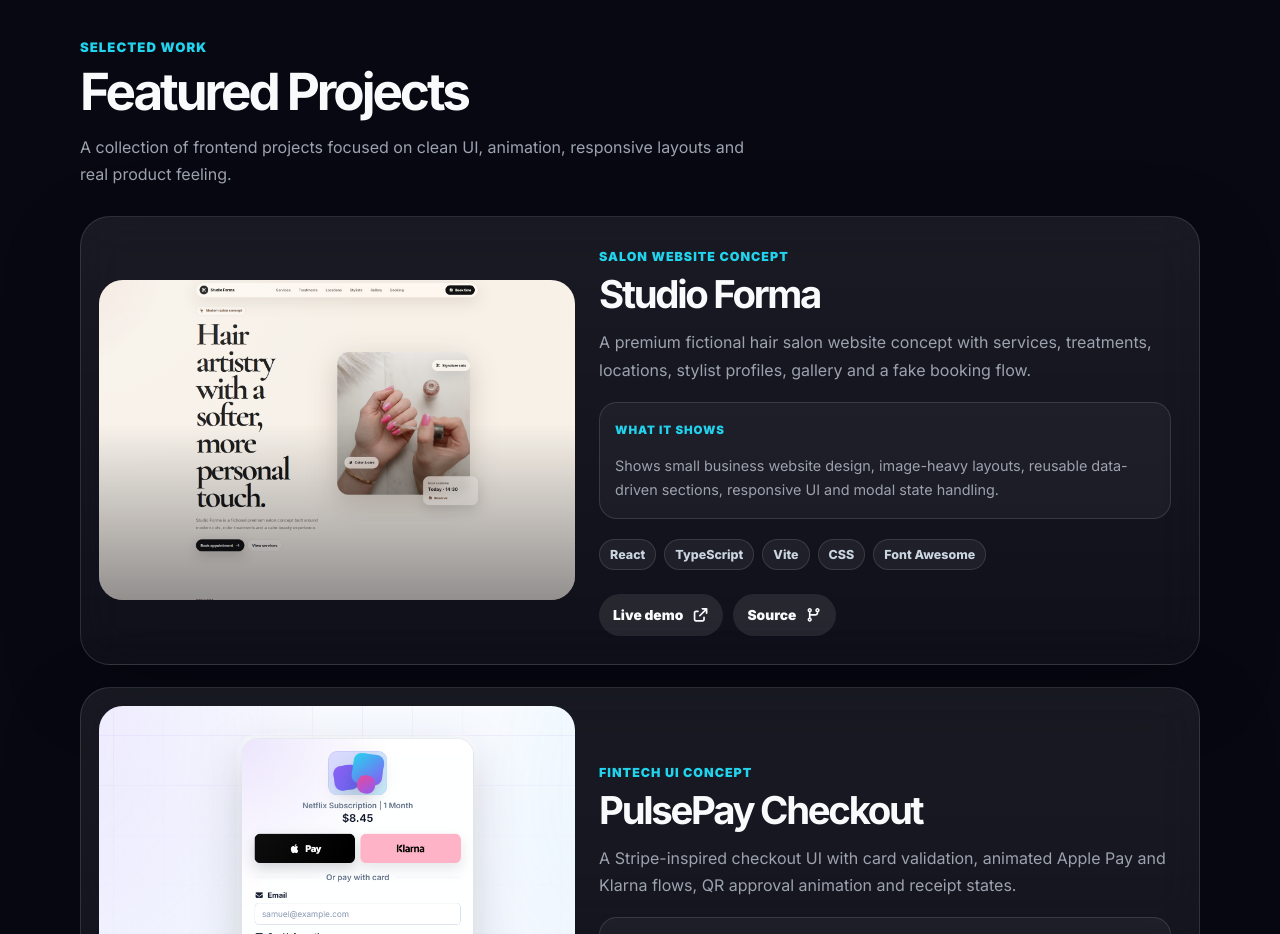
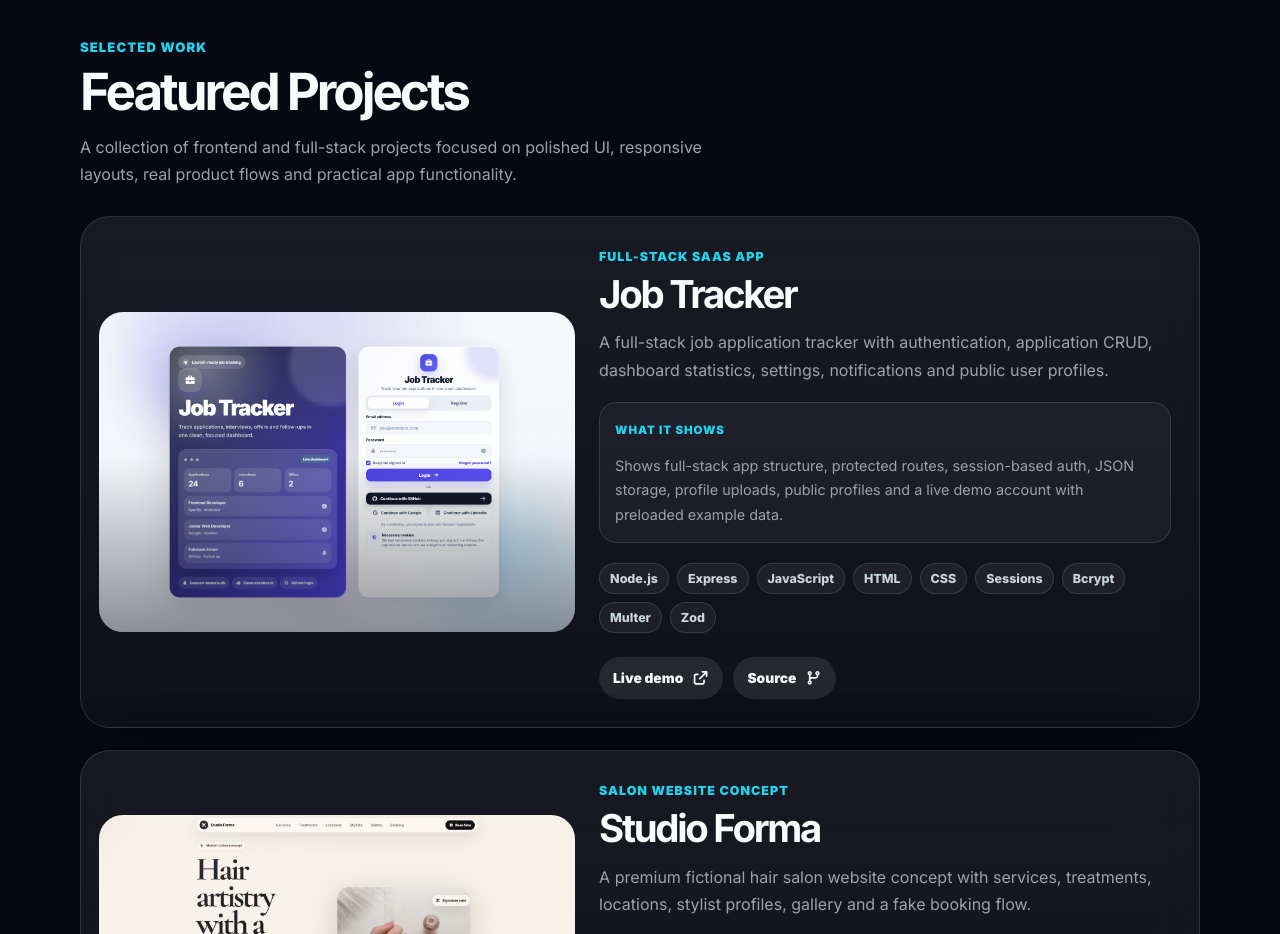
Before and after one commit to samme-commit/portfolio, a React (Vite) app: page / in a window 1280 px wide. Shown: the part 1760-2694 px from the top of the page. Built offline with nearby package versions, Linux system fonts and the light colour scheme.

Commit message:
feat: add jobtracker to portfolio

```diff
--- a/src/components/FeaturedProjects/FeaturedProjects.tsx
+++ b/src/components/FeaturedProjects/FeaturedProjects.tsx
@@ -9,7 +9,7 @@ export function FeaturedProjects() {
       <SectionHeader
         eyebrow="Selected work"
         title="Featured Projects"
-        description="A collection of frontend projects focused on clean UI, animation, responsive layouts and real product feeling."
+        description="A collection of frontend and full-stack projects focused on polished UI, responsive layouts, real product flows and practical app functionality."
       />
 
       <div className="projects-grid">
--- a/src/data/projects.ts
+++ b/src/data/projects.ts
@@ -11,6 +11,29 @@ export type Project = {
 };
 
 export const projects: Project[] = [
+  {
+    title: "Job Tracker",
+    eyebrow: "Full-Stack SaaS App",
+    description:
+      "A full-stack job application tracker with authentication, application CRUD, dashboard statistics, settings, notifications and public user profiles.",
+    proof:
+      "Shows full-stack app structure, protected routes, session-based auth, JSON storage, profile uploads, public profiles and a live demo account with preloaded example data.",
+    stack: [
+      "Node.js",
+      "Express",
+      "JavaScript",
+      "HTML",
+      "CSS",
+      "Sessions",
+      "Bcrypt",
+      "Multer",
+      "Zod"
+    ],
+    repoUrl: "https://github.com/samme-commit/job-tracker",
+    liveUrl: "https://job-tracker-cxxv.onrender.com/",
+    image: "/projects/job-tracker.png",
+    accent: "blue",
+  },
   {
     title: "Studio Forma",
     eyebrow: "Salon Website Concept",
```
Also changed, not shown: public/projects/job-tracker.png (added).
